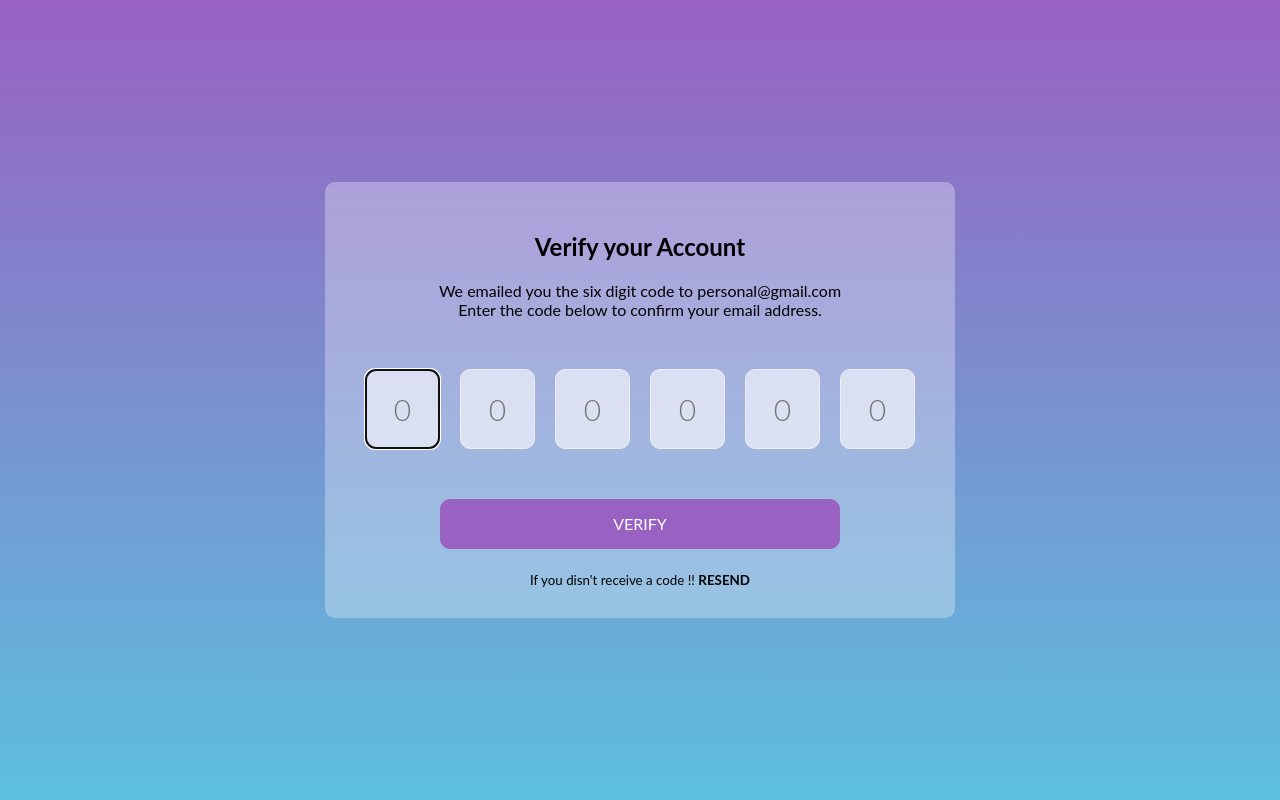
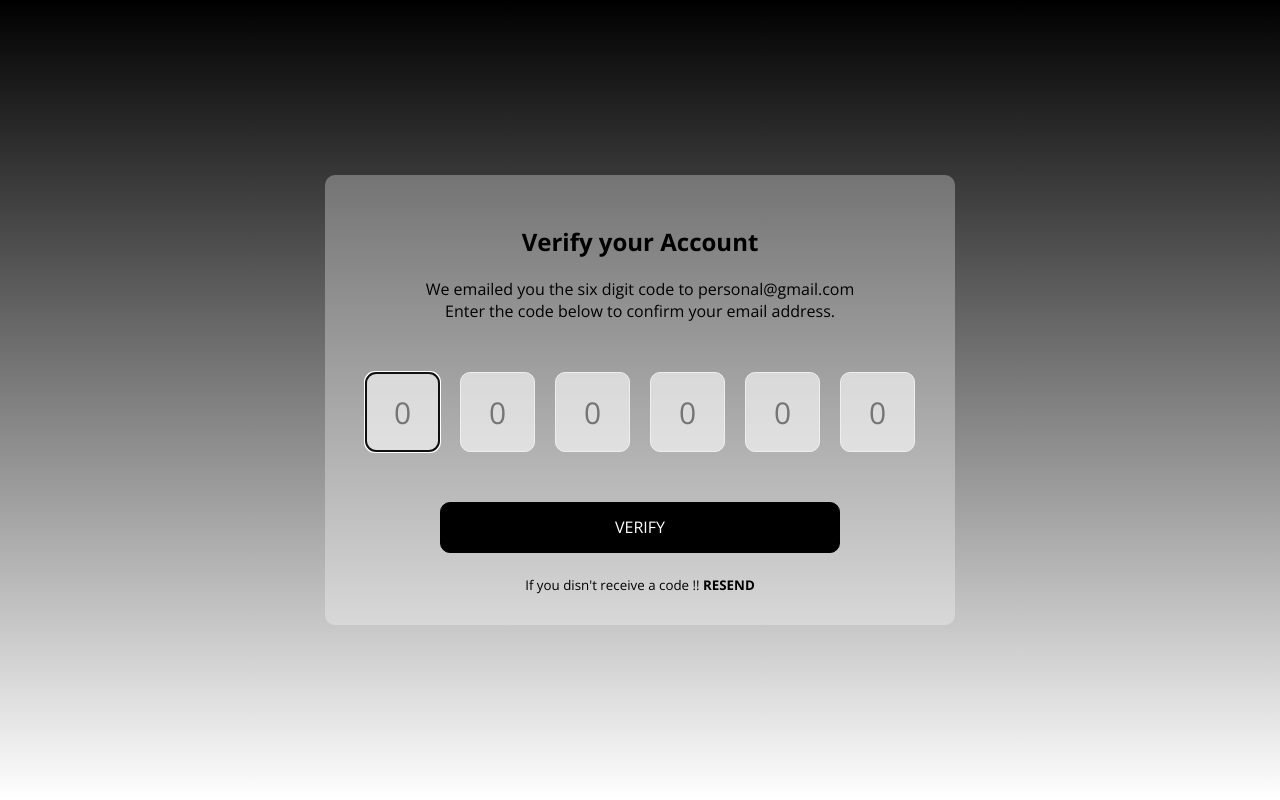
Before and after one commit to B-44-Project/ChatBotML, a Flask app: template templates/otp.html in a window 1280 px wide. Run offline with Flask 3, Linux system fonts and the light colour scheme; the template is opened without the code that fills it, so the values that code supplies are empty.

Commit message:
OTP verify(update)

```diff
--- a/static/css/otp.css
+++ b/static/css/otp.css
@@ -1,10 +1,12 @@
+@import url('https://fonts.googleapis.com/css2?family=Open+Sans:wght@300;400;500;600;700;800&display=swap');
+
 *{
     box-sizing: border-box;
+    font-family: 'Open Sans', sans-serif;
 }
 
 body{
-    background-image: linear-gradient(#9861c2, #5cc0de);
-    font-family: "Lato", sans-serif;
+    background-image: linear-gradient(#000, #fff);
     height: 100vh;
     display: flex;
     justify-content: center;
@@ -34,7 +36,6 @@ body{
     border-radius: 10px;
     border: 1px solid #eee;
     font-size: 30px;
-    font-family: "Lato", sans-serif;
     width: 75px;
     height: 80px;
     margin: 10px;
@@ -65,7 +66,6 @@ body{
 }
 
 .btn{
-    font-family: "Lato", sans-serif;
     min-width: 400px;
     display: inline-block;
     text-align: center;
@@ -85,6 +85,11 @@ body{
 
 .btn-primary{
     color: #fff;
-    background-color: #9861c2;
-    border-color: #9861c2;
+    background-color: #000;
+    border-color: #000;
 }
+
+.btn-primary:hover{
+    transform: translatey(-5px);
+    box-shadow: 10px 10px 5px rgba(0, 0, 0, 0.2);
+}
--- a/templates/otp.html
+++ b/templates/otp.html
@@ -3,8 +3,9 @@
 <head>
     <meta charset="UTF-8">
     <meta name="viewport" content="width=device-width, initial-scale=1.0">
-    <link href="otp.css" rel="stylesheet">
     <title>OTP Verification</title>
+    <link rel="stylesheet" href="{{ url_for('static', filename='css/otp.css') }}">
+    <script src="{{ url_for('static', filename='js/otp.js') }}" defer></script>
 </head>
 <body>
     <div class="container">
@@ -32,6 +33,5 @@
         </small>
     </div>
 
-<script src="otp.js"></script>
 </body>
 </html>
```
